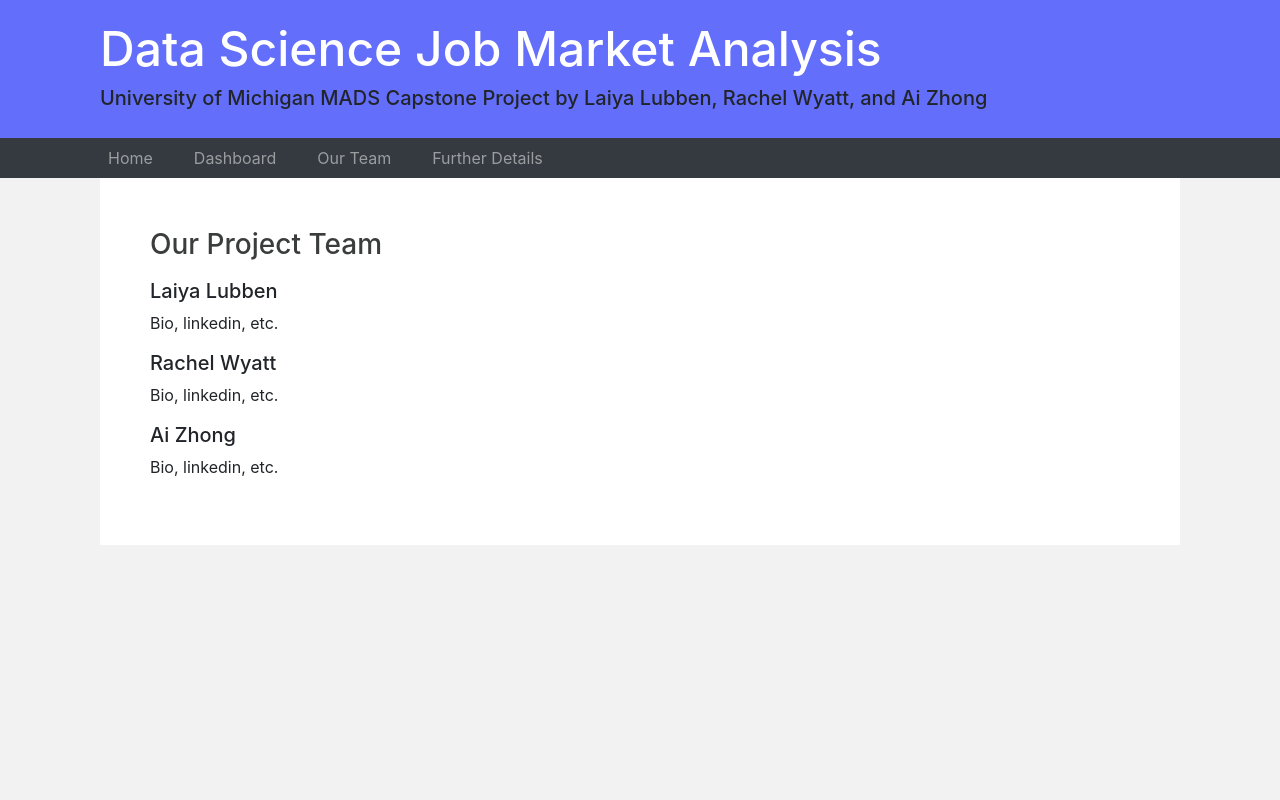
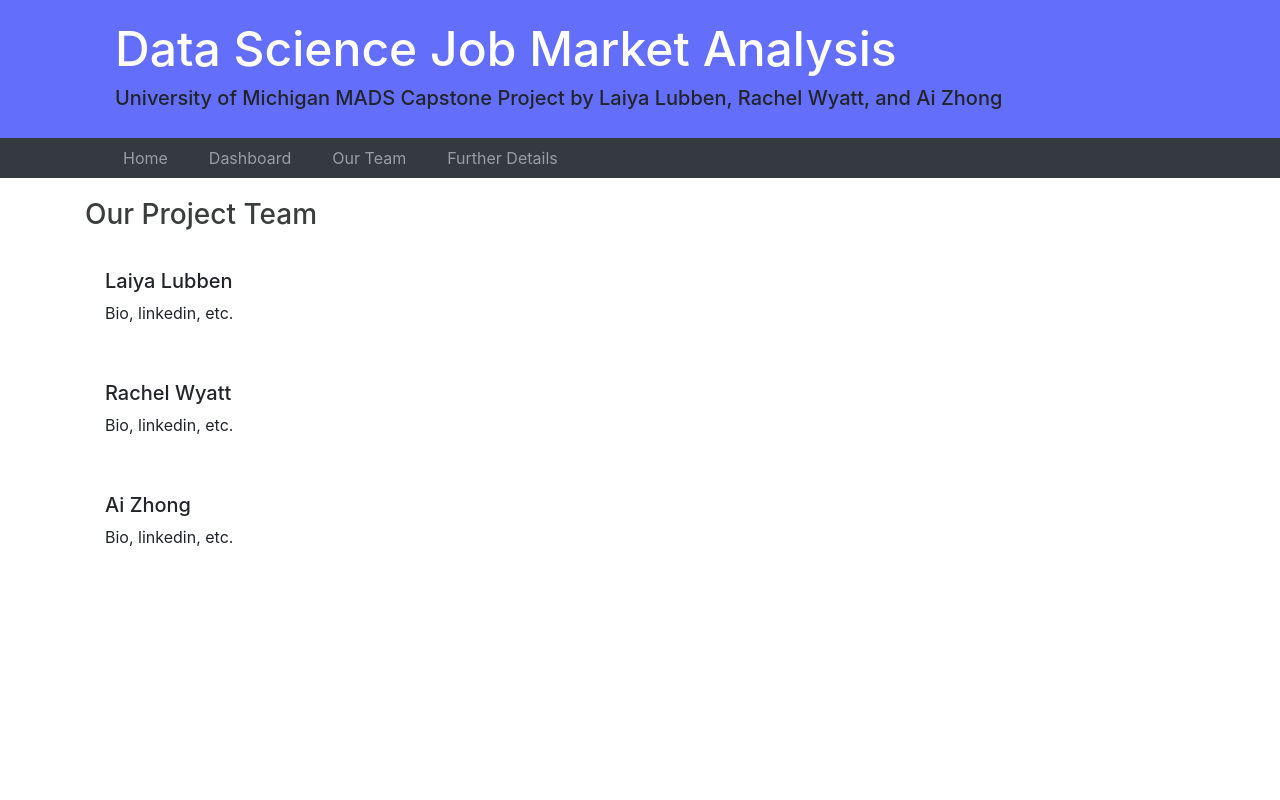
Before and after one commit to rachwyatt/capstone-project, a Django app: template website/templates/website/team.html in a window 1280 px wide. Run offline with Django 3.2, Linux system fonts and the light colour scheme; the template is opened without the code that fills it, so the values that code supplies are empty; some libraries are stand-ins or nearby versions.

Commit message:
improve layout

```diff
--- a/website/static/css/website.css
+++ b/website/static/css/website.css
@@ -35,12 +35,11 @@
     margin-right: 25px;
 }
 
-.body-background {
-    background: #f2f2f2;
+.content-page {
+    background: #FFFFFF;
+    padding-top: 20px;
 }
 
-.content-page {
-    background: #FFFFFF;
-    padding: 50px;
-    margin: 0px 100px 0px 100px;
+.team-member {
+    padding: 20px;
 }
--- a/website/templates/website/base.html
+++ b/website/templates/website/base.html
@@ -6,14 +6,15 @@
         <link rel="stylesheet" href="{% static 'css/website.css' %}">
         <link rel="shortcut icon" href="{% static 'favicon/favicon.png' %}"/>
     </head>
-    <body class='body-background'>
+    <body>
         <header class="page-header">
-            <div>
+            <div class="container">
                 <h1><a href="/">Data Science Job Market Analysis</a></h1>
                 <h5>University of Michigan MADS Capstone Project by Laiya Lubben, Rachel Wyatt, and Ai Zhong</h5>
             </div>
         </header>
         <nav class="navbar navbar-expand-lg navbar-dark bg-dark">
+            <div class="container">
                 <button class="navbar-toggler" type="button" data-toggle="collapse" data-target="#navbarNavAltMarkup" aria-controls="navbarNavAltMarkup" aria-expanded="false" aria-label="Toggle navigation">
                     <span class="navbar-toggler-icon"></span>
                 </button>
@@ -33,6 +34,7 @@
                         </li>
                     </ul>
                 </div>
+            </div>
         </nav>
         <main>
             {% block content %}
--- a/website/templates/website/blogpost.html
+++ b/website/templates/website/blogpost.html
@@ -1,6 +1,6 @@
 {% extends 'website/base.html' %}
 {% block content %}
-    <div class="content-page">
+    <div class="content-page container">
         <h3>Project Overview (Blog Post)</h3>
         <p>Text here...</p>
     </div>
--- a/website/templates/website/dashboard.html
+++ b/website/templates/website/dashboard.html
@@ -1,5 +1,5 @@
 {% extends 'website/base.html' %}
 {% block content %}
 {% load plotly_dash %}
-{% plotly_app_bootstrap name="JobDashboard" aspect="16by9" %}
+{% plotly_app_bootstrap name="JobDashboard" aspect="1by1" %}
 {% endblock %}
--- a/website/templates/website/details.html
+++ b/website/templates/website/details.html
@@ -1,6 +1,6 @@
 {% extends 'website/base.html' %}
 {% block content %}
-    <div class="content-page">
+    <div class="content-page container">
         <h3>Project Details</h3>
         <p>Walkthrough video, GitHub link, etc.</p>
     </div>
--- a/website/templates/website/team.html
+++ b/website/templates/website/team.html
@@ -1,12 +1,18 @@
 {% extends 'website/base.html' %}
 {% block content %}
-    <div class="content-page">
+    <div class="content-page container">
         <h3>Our Project Team</h3>
+        <div class="team-member">
             <h5>Laiya Lubben</h5>
             <p>Bio, linkedin, etc.</p>
+        </div>
+        <div class="team-member">
             <h5>Rachel Wyatt</h5>
             <p>Bio, linkedin, etc.</p>
+        </div>
+        <div class="team-member">
             <h5>Ai Zhong</h5>
             <p>Bio, linkedin, etc.</p>
         </div>
+    </div>
 {% endblock %}
```
Lines whose indentation alone changed are shown as unchanged.
